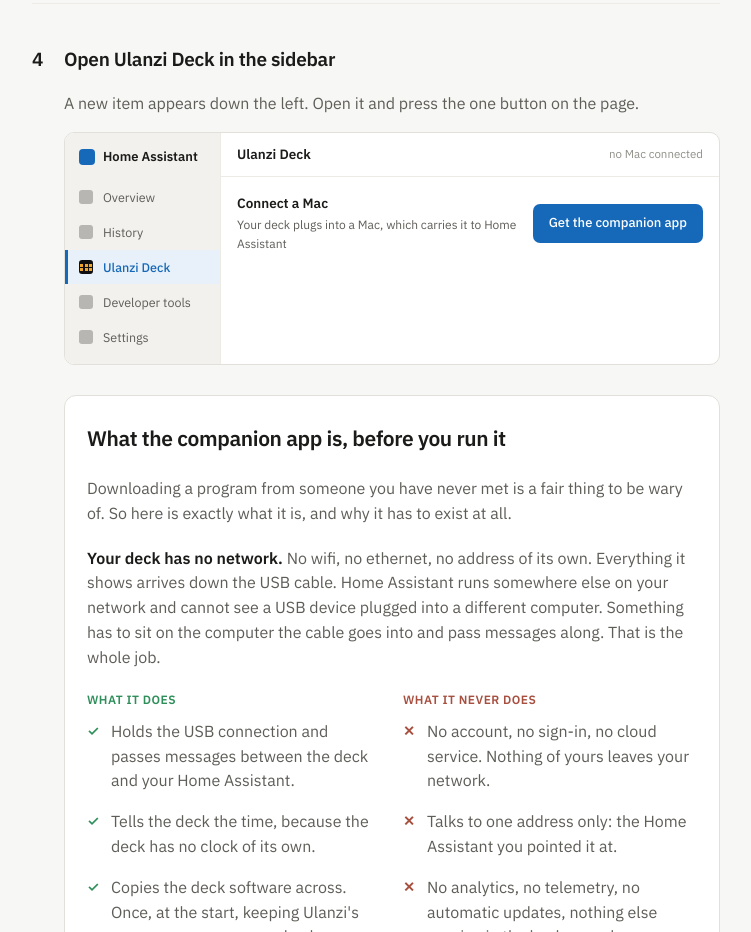
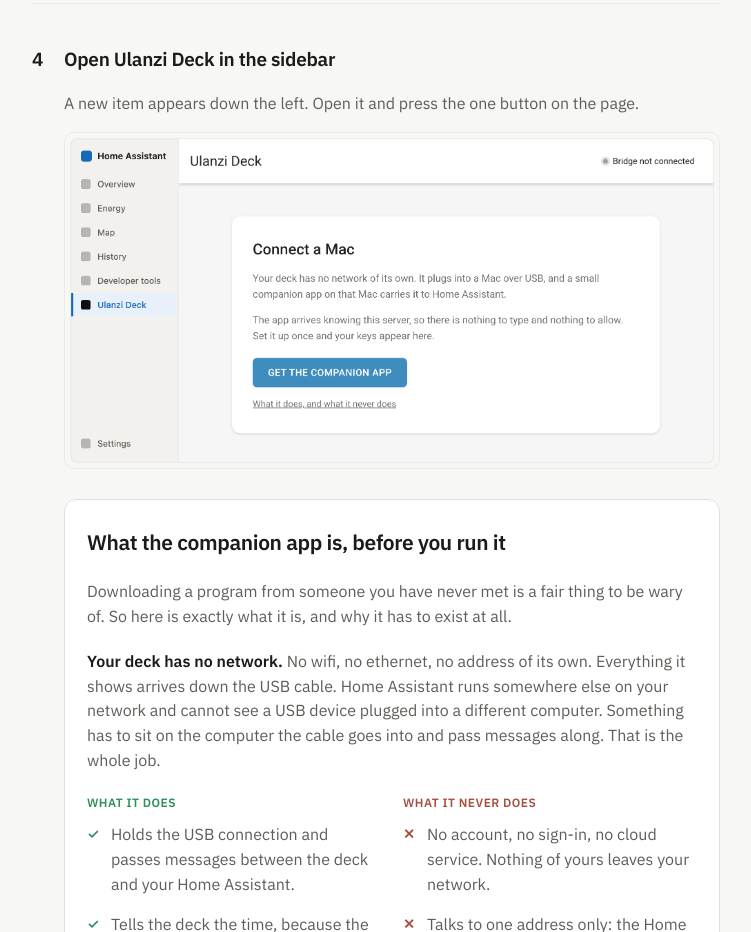
Before and after one commit to sygad/ulanzi-d200-ha-deck, a plain HTML site: page docs/index.html in a window 1280 px wide. Shown: the part 2095-3027 px from the top of the page, without its empty margins (264-1015 px from the left). Drawn offline with Linux system fonts and the light colour scheme.

Commit message:
Show the page people will actually be looking at
The drawing of step 4 was made before the panel put the setup card on its own,
so it no longer matched what is on screen. It is now a render of the real
panel — the actual panel.js, driven by the same stand-in Home Assistant the
try-it page uses, with the bridge reported as absent — inside a drawn window
with a stock sidebar.

Not a screenshot of my own Home Assistant: that carries my rooms and devices
down the side of every shot. The sidebar here is what a new install has.

Co-Authored-By: Claude Opus 5 <noreply@anthropic.com>

```diff
--- a/docs/index.html
+++ b/docs/index.html
@@ -311,25 +311,8 @@ figcaption{font-family:var(--mono);font-size:11px;color:var(--ink-faint);padding
       </div>
     </div>
     <figure>
-      <div class="ha">
-        <nav class="ha-rail" aria-label="Sidebar">
-          <div class="brand"><s></s>Home Assistant</div>
-          <a href="#3"><u></u>Overview</a>
-          <a href="#3"><u></u>History</a>
-          <a class="on" href="#3"><u><s></s><s></s><s></s><s></s><s></s><s></s></u>Ulanzi Deck</a>
-          <a href="#3"><u></u>Developer tools</a>
-          <a href="#3"><u></u>Settings</a>
-        </nav>
-        <div class="ha-view">
-          <div class="ha-top"><span>Ulanzi Deck</span><em>no Mac connected</em></div>
-          <div class="ha-pane">
-            <div class="line">
-              <span class="meta"><b>Connect a Mac</b><span>Your deck plugs into a Mac, which carries it to Home Assistant</span></span>
-              <span class="go">Get the companion app</span>
-            </div>
-          </div>
-        </div>
-      </div>
+      <img src="connect.png" alt="The Ulanzi Deck page in Home Assistant: a Connect a Mac card with a Get the companion app button"
+           style="display:block;width:100%;border-radius:10px;border:1px solid var(--hair)">
     </figure>
   </article>
 
```
Also changed, not shown: docs/connect.png (added), images/guide/fig-step3.png.
